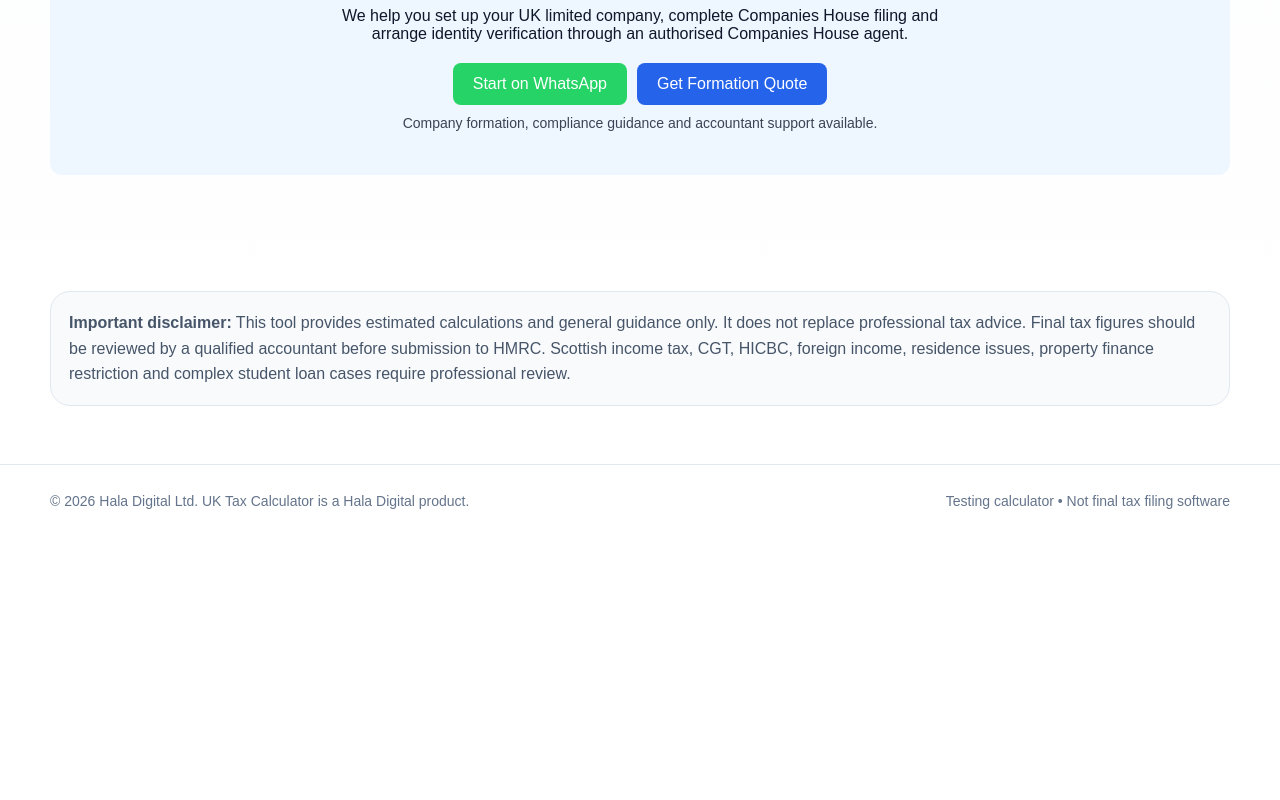
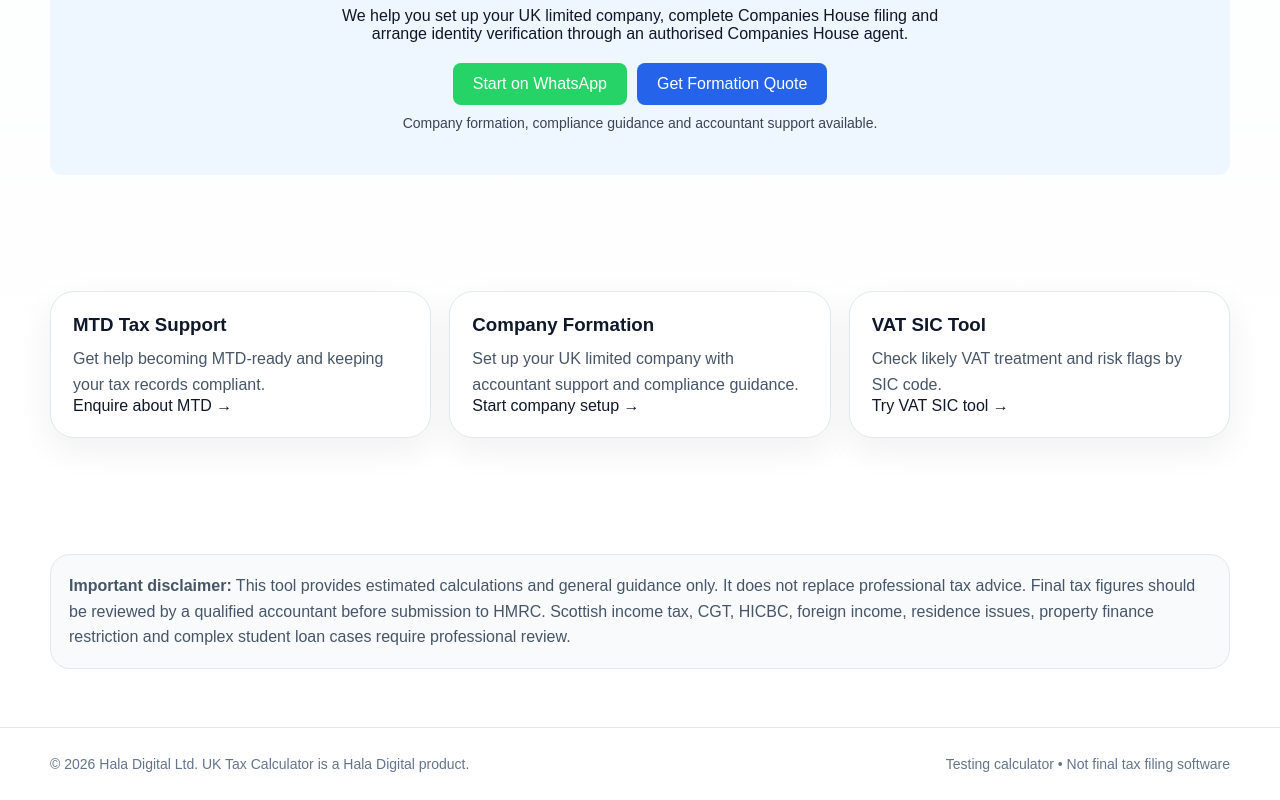
Before and after one commit to HalaDigitalLtd/uktaxcalculator-app, a Next.js app: page / in a window 1280 px wide. Shown: the part 2868-3668 px from the top of the page. Before the commit the page ends 3405 px from the top, so only its background shows below. Built offline with nearby package versions, Linux system fonts and the light colour scheme.

Commit message:
Add related service cards below calculator CTAs

```diff
--- a/app/calculator-page.tsx
+++ b/app/calculator-page.tsx
@@ -826,6 +826,35 @@ export default function Home() {
   </div>
 </section>
         <section className="section">
+  <div className="container">
+    <div className="grid3">
+      <div className="featureCard">
+        <h3>MTD Tax Support</h3>
+        <p>Get help becoming MTD-ready and keeping your tax records compliant.</p>
+        <a href="https://wa.me/447884063169?text=Hi%20Ikram,%20I%20need%20help%20with%20MTD%20tax%20support.">
+          Enquire about MTD →
+        </a>
+      </div>
+
+      <div className="featureCard">
+        <h3>Company Formation</h3>
+        <p>Set up your UK limited company with accountant support and compliance guidance.</p>
+        <a href="https://haladigital.co.uk/company-formation">
+          Start company setup →
+        </a>
+      </div>
+
+      <div className="featureCard">
+        <h3>VAT SIC Tool</h3>
+        <p>Check likely VAT treatment and risk flags by SIC code.</p>
+        <a href="https://haladigital.co.uk/vat-sic">
+          Try VAT SIC tool →
+        </a>
+      </div>
+    </div>
+  </div>
+</section>
+        <section className="section">
           <div className="container">
             <div className="disclaimer">
               <strong>Important disclaimer:</strong> This tool provides estimated calculations and general guidance only. It does not replace professional tax advice. Final tax figures should be reviewed by a qualified accountant before submission to HMRC. Scottish income tax, CGT, HICBC, foreign income, residence issues, property finance restriction and complex student loan cases require professional review.
```
